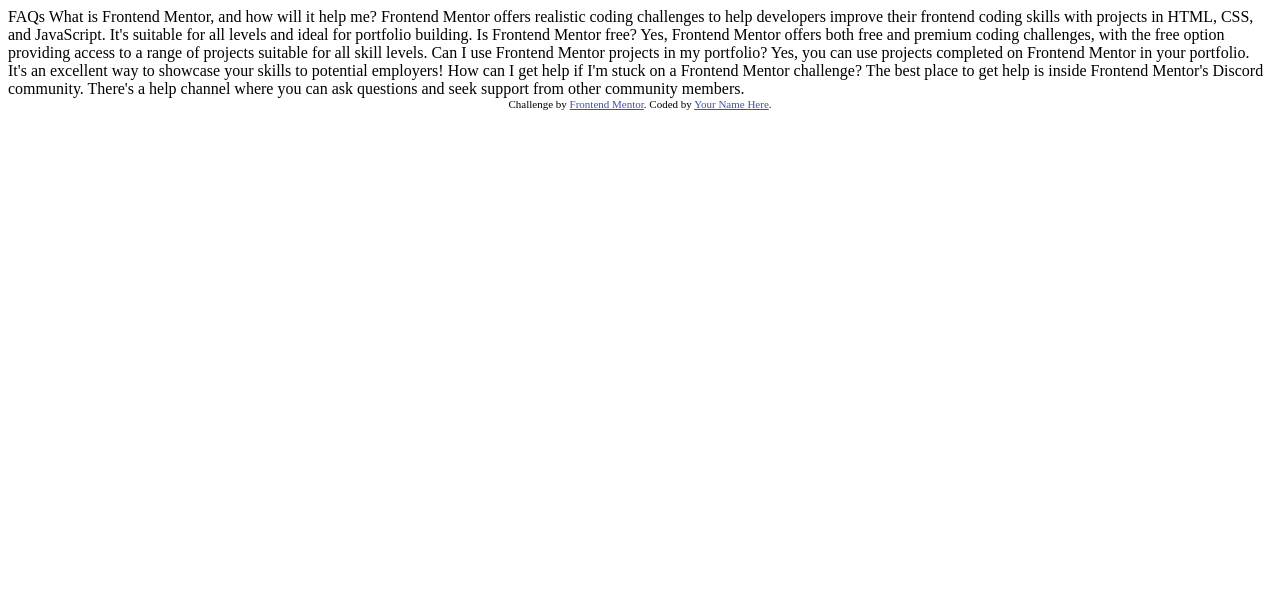
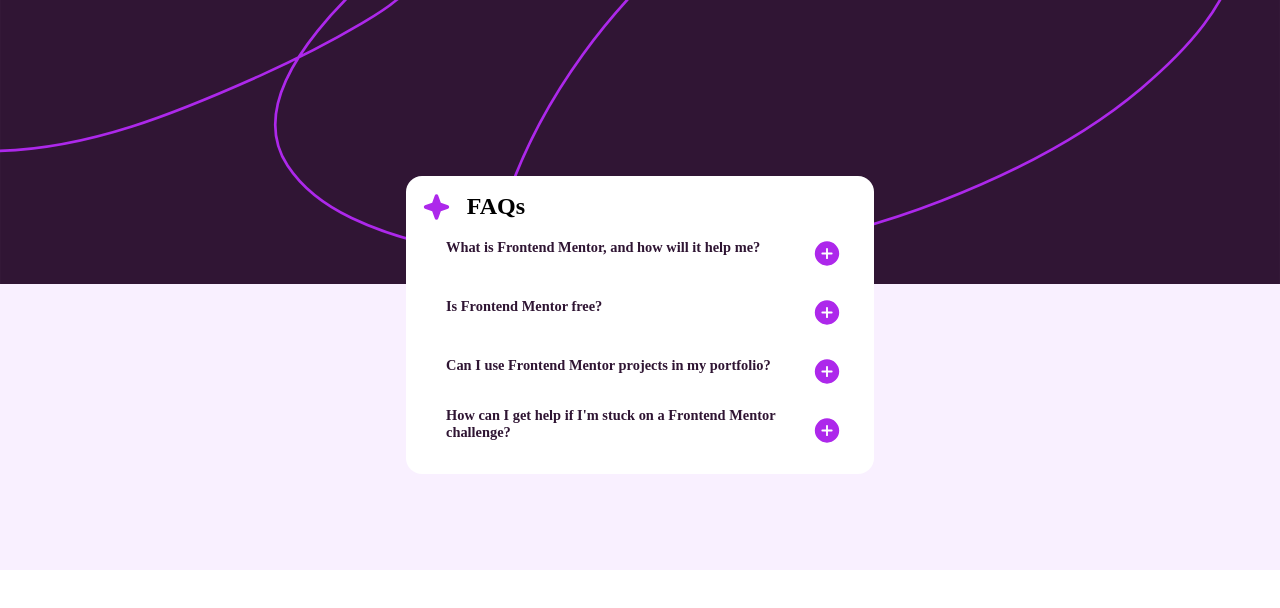
Before and after one commit to muiruri3000/Accordion, a plain HTML site: page index.html in a window 1280 px wide. Drawn offline with Linux system fonts and the light colour scheme.

Commit message:
complete

```diff
--- a/assets/css/style.scss
+++ b/assets/css/style.scss
@@ -0,0 +1,155 @@
+:root {
+    --White: hsl(0, 0%, 100%);
+    --Light-pink: hsl(275, 100%, 97%);
+    --Grayish-purple: hsl(292, 16%, 49%);
+    --Dark-purple: hsl(292, 42%, 14%);
+  }
+
+  *, *::before, *::after {
+    padding: 0;
+    margin: 0;
+    box-sizing: border-box;
+  }
+
+  html {
+    font-size: 16px;
+  }
+
+  main {
+   background-color: var(--Light-pink);
+  }
+
+  main header{
+    max-height: 15em;
+    // overflow: hidden;
+    // border: 3px solid red;
+  }
+  main header .headerImg {
+    width: 100%;
+    height: inherit;
+
+  }
+  main header .headerImg img{
+    height: inherit;
+    width: 100%;
+    object-fit:contain;
+
+
+
+  }
+
+  main section {
+    margin: auto;
+    width: 80%;
+    max-width: 500px;
+
+    padding: 1em;
+    position: relative;
+    z-index: 2;
+    top:-5em;
+
+  }
+
+  main section .accordion {
+    max-width: 600px;
+    max-height: 565px;
+    width: 100%;
+    display: flex;
+    flex-direction: column;
+    border-radius: 1em;
+    padding: 1em;
+    background-color: white;
+
+  }
+
+  main section .accordion .block{
+
+    display: flex;
+    align-items:center;
+    justify-content: space-between;
+    padding-left: 1.5em ;
+  }
+
+  main section .accordion .accordion-header {
+    display: flex;
+    gap: 1em;
+    align-items: center;
+  }
+  main section .accordion .accordion-header img{
+    width: 1.8em;
+  }
+
+  main section .accordion .block .accordion-item {
+    justify-self: end;
+
+    margin-right: 1em;
+
+    border: none;
+
+    align-self: flex-end;
+  }
+  main section .accordion .block .heading h1{
+    font-size: .9em;
+    color: var(--Dark-purple);
+  }
+
+  main section .accordion .block .heading h1:hover{
+    color: #AD28EB;
+    cursor: pointer;
+  }
+  main section .accordion .block .accordion-item.active,
+  main section .accordion .block .accordion-item:hover {
+   cursor: pointer;
+  }
+
+  main section .accordion .block .accordion-item::after {
+    content: url('/assets/images/icon-plus.svg');
+
+    margin-left: .5em;
+
+}
+
+main section .accordion .accordion-item.active::after {
+    content: url('/assets/images/icon-minus.svg');
+
+
+    margin-left: .5em;
+    // vertical-align: middle;
+}
+
+  main section .accordion .panel {
+    padding: 0 1em;
+    background-color: white;
+    overflow: hidden;
+    max-height: 0;
+    transition: max-height 0.2s ease;
+  }
+
+  main section .accordion .panel p{
+    padding-left: .6em;
+  }
+
+
+
+  main section .accordion .panel.active {
+    display: block;
+  }
+
+  .mb {
+    margin-bottom: .5em;
+  }
+
+  .mt {
+    margin-top: 1em;
+  }
+
+
+  @media (max-width:600px) {
+    main section {
+
+
+        top:-4em;
+
+      }
+
+  }
--- a/assets/js/accordion.js
+++ b/assets/js/accordion.js
@@ -0,0 +1,32 @@
+let accordionItems = document.querySelectorAll('.accordion-item');
+
+
+
+accordionItems.forEach((item)=>{
+    item.addEventListener('click',()=>{
+
+
+        accordionItems.forEach(otherItem =>{
+            let otherPanel = otherItem.parentElement.nextElementSibling;
+
+            if(otherItem !== item){
+                otherItem.classList.remove('active');
+                otherPanel.style.maxHeight = null;
+            }
+        });
+
+        item.classList.toggle('active');
+
+
+
+        let panel = item.parentElement.nextElementSibling;
+
+        if(panel.style.maxHeight){
+            panel.style.maxHeight = null;
+        }else{
+            panel.style.maxHeight = panel.scrollHeight + 'px';
+        }
+        // panel.classList.toggle('active');
+        // panel.style.maxHeight = null;
+    });
+});
--- a/index.html
+++ b/index.html
@@ -9,42 +9,116 @@
   <title>Frontend Mentor | FAQ accordion</title>
 
   <!-- Feel free to remove these styles or customise in your own stylesheet 👍 -->
-  <style>
+  <!-- <style>
     .attribution { font-size: 11px; text-align: center; }
     .attribution a { color: hsl(228, 45%, 44%); }
-  </style>
+  </style> -->
   <link rel="stylesheet" href="./assets/css/style.css">
 </head>
 <body>
 
-  FAQs
 
-  What is Frontend Mentor, and how will it help me?
-
-  Frontend Mentor offers realistic coding challenges to help developers improve their
-  frontend coding skills with projects in HTML, CSS, and JavaScript. It's suitable for
-  all levels and ideal for portfolio building.
-
-  Is Frontend Mentor free?
-
-  Yes, Frontend Mentor offers both free and premium coding challenges, with the free
-  option providing access to a range of projects suitable for all skill levels.
-
-  Can I use Frontend Mentor projects in my portfolio?
-
-  Yes, you can use projects completed on Frontend Mentor in your portfolio. It's an excellent
-  way to showcase your skills to potential employers!
-
-  How can I get help if I'm stuck on a Frontend Mentor challenge?
-
-  The best place to get help is inside Frontend Mentor's Discord community. There's a help
-  channel where you can ask questions and seek support from other community members.
+  <main>
+    <header>
+      <div class="headerImg">
 
 
-  <div class="attribution">
+
+        <picture>
+
+          <source srcset="./assets/images/background-pattern-mobile.svg" media="(max-width: 600px)">
+          <source srcset="./assets/images/background-pattern-desktop.svg" media="(min-width: 601px)">
+
+          <img src="./assets/images/background-pattern-desktop.svg" alt="a header image"></div>
+        </picture>
+    </header>
+    <section>
+      <div class="accordion">
+        <div class="accordion-header">
+
+
+          <img src="./assets/images/icon-star.svg" alt="a star">
+
+
+          <h1>FAQs</h1>
+        </div>
+
+        <div class="block">
+          <div class="heading"><h1>What is Frontend Mentor, and how will it help me?</h1></div>
+          <div class="accordion-item mt" aria-roledescription="button" role="role"></div>
+        </div>
+
+        <div class="panel mb ">
+          <p>  Frontend Mentor offers realistic coding challenges to help developers improve their
+            frontend coding skills with projects in HTML, CSS, and JavaScript. It's suitable for
+            all levels and ideal for portfolio building.</p>
+        </div>
+        <div class="block">
+          <div class="heading"><h1>  Is Frontend Mentor free?</h1></div>
+        <div class="accordion-item mt" aria-roledescription="button" role="role"></div>
+        </div>
+
+        <div class="panel mb ">
+          <p>
+            Yes, Frontend Mentor offers both free and premium coding challenges, with the free
+            option providing access to a range of projects suitable for all skill levels.</p>
+        </div>
+        <div class="block">
+          <div class="heading"><h1>Can I use Frontend Mentor projects in my portfolio?</h1></div>
+        <div class="accordion-item mt" aria-roledescription="button" role="role"></div>
+        </div>
+
+        <div class="panel mb ">
+          <p>Yes, you can use projects completed on Frontend Mentor in your portfolio. It's an excellent
+            way to showcase your skills to potential employers!</p>
+        </div>
+        <div class="block">
+          <div class="heading"><h1>  How can I get help if I'm stuck on a Frontend Mentor challenge?</h1></div>
+        <div class="accordion-item mt" aria-roledescription="button" role="role"></div>
+        </div>
+
+        <div class="panel mb ">
+          <p>
+            The best place to get help is inside Frontend Mentor's Discord community. There's a help
+            channel where you can ask questions and seek support from other community members.</p>
+        </div>
+      </div>
+
+
+
+
+
+
+  <!---end of accordion-->
+
+
+    </section>
+    <footer>
+
+    </footer>
+  </main>
+
+
+
+
+
+
+
+
+
+
+
+
+
+
+
+
+
+
+  <!-- <div class="attribution">
     Challenge by <a href="https://www.frontendmentor.io?ref=challenge" target="_blank">Frontend Mentor</a>.
     Coded by <a href="#">Your Name Here</a>.
-  </div>
+  </div> -->
 
 
   <script src="./assets/js/accordion.js"></script>
```
Also changed, not shown: assets/css/style.css, 2 other files.
